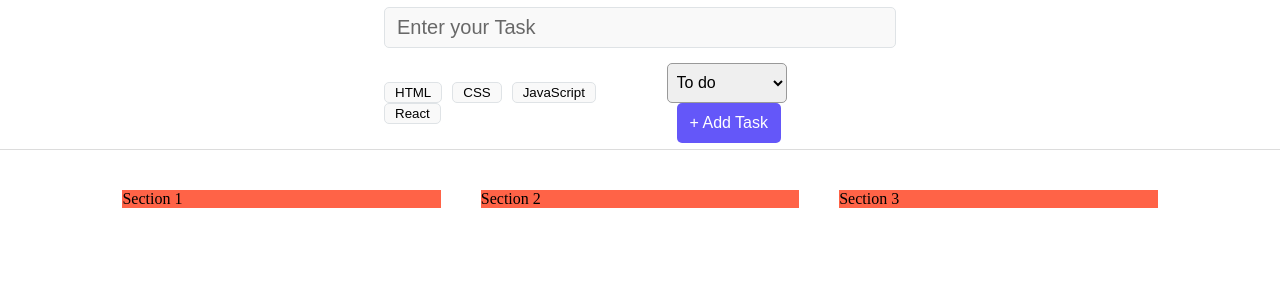
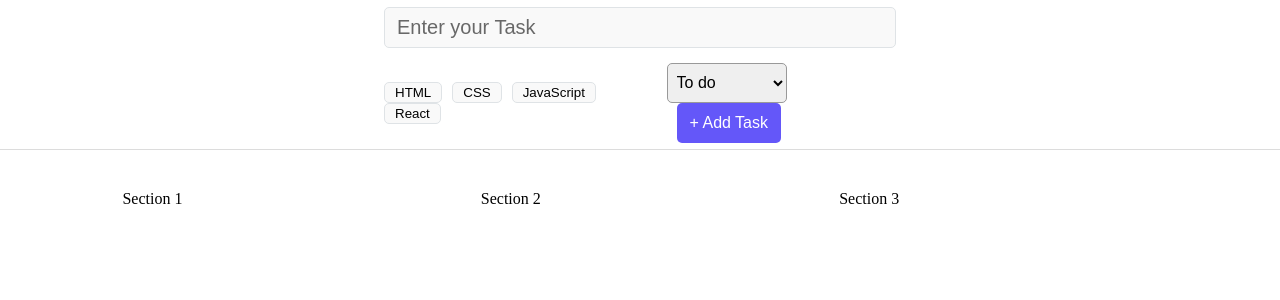
Before and after one commit to atheo810/todo-list-app-react, a React (Vite) app: page / in a window 1280 px wide. Shown: the top 300 px of the page. Built offline with nearby package versions, Linux system fonts and the light colour scheme.

Commit message:
feat: delete color

```diff
--- a/src/App.css
+++ b/src/App.css
@@ -11,6 +11,5 @@
 
 .task_column {
   width: 33.33%;
-  background-color: tomato;
   margin: 20px;
 }
```
